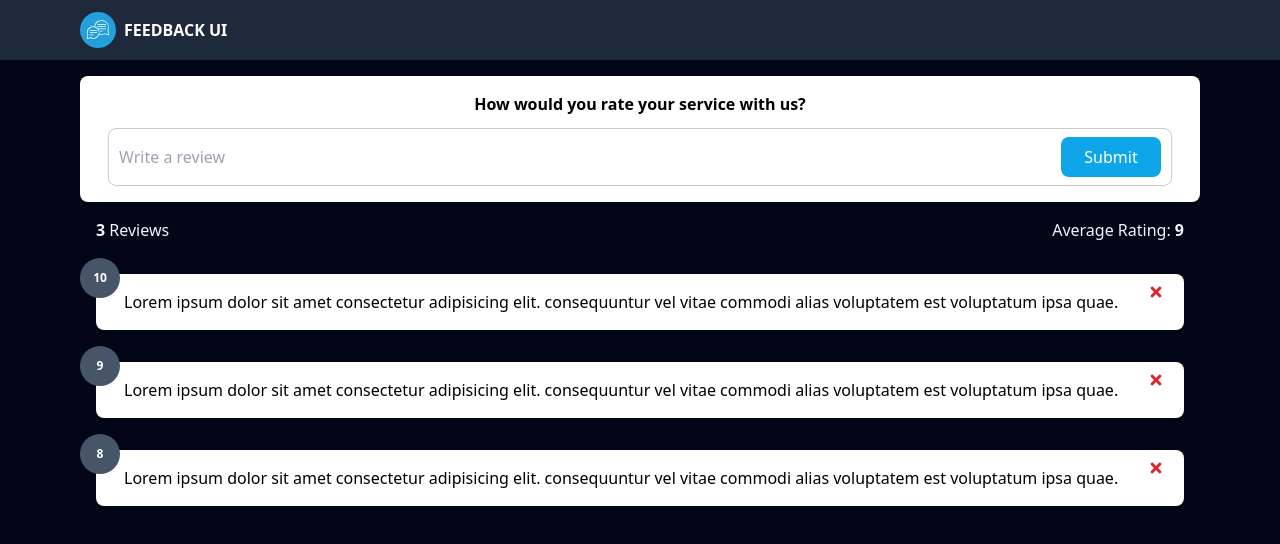
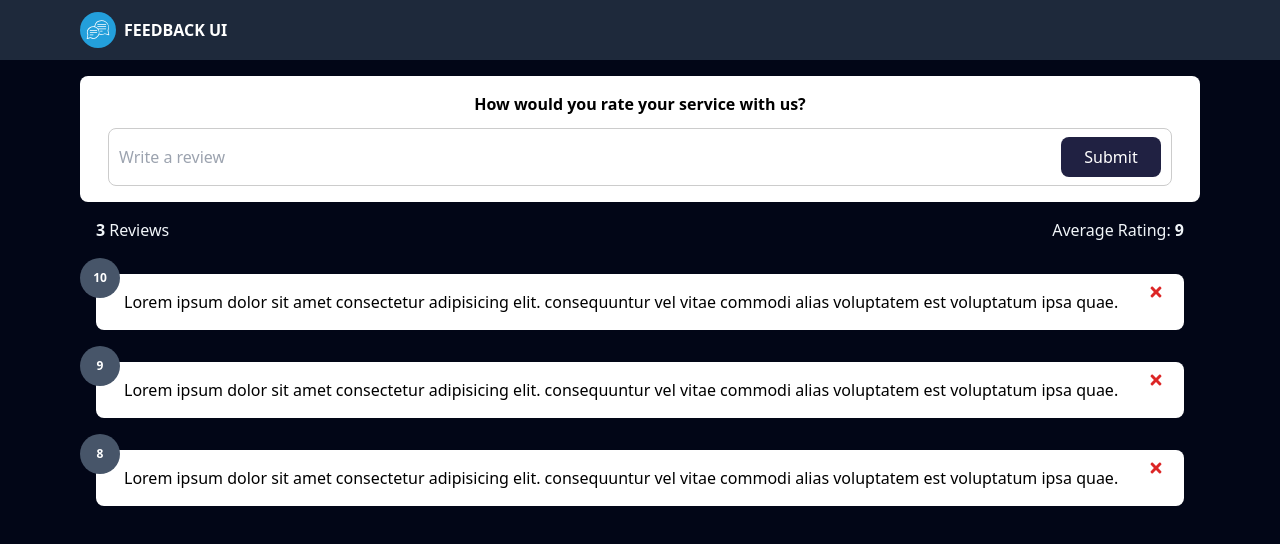
Before and after one commit to it27427/feedback-app, a React (Vite) app: page / in a window 1280 px wide. Shown: the top 544 px of the page. Built offline with nearby package versions, Linux system fonts and the light colour scheme.

Commit message:
Custom Button Component Added

```diff
--- a/src/assets/css/main.css
+++ b/src/assets/css/main.css
@@ -66,3 +66,13 @@
   background: none;
   border: none;
 }
+
+.edit {
+  right: 2.5rem;
+}
+
+.errormessage {
+  padding-top: .625rem;
+  text-align: center;
+  color: rebeccapurple;
+}
--- a/src/components/FeedbackForm.jsx
+++ b/src/components/FeedbackForm.jsx
@@ -1,5 +1,6 @@
 import { useState } from 'react';
 import Card from './ui/Card';
+import Button from './ui/Button';
 
 const FeedbackForm = () => {
   const [text, setText] = useState('');
@@ -23,9 +24,7 @@
             onChange={handleTextChange}
             value={text}
           />
-          <button className='btn btn-secondary' type='submit'>
-            Submit
-          </button>
+          <Button type='submit'>Submit</Button>
         </div>
       </form>
     </Card>
--- /dev/null
+++ b/src/components/ui/Button.jsx
@@ -0,0 +1,30 @@
+import PropTypes from 'prop-types';
+
+const Button = ({ children, version, type, isDisabled }) => {
+  return (
+    <>
+      <button
+        type={type}
+        disabled={isDisabled}
+        className={`btn btn-${version}`}
+      >
+        {children}
+      </button>
+    </>
+  );
+};
+
+Button.defaultProps = {
+  version: 'primary',
+  type: 'button',
+  isDisabled: false,
+};
+
+Button.propTypes = {
+  children: PropTypes.node.isRequired,
+  version: PropTypes.string,
+  type: PropTypes.string,
+  isDisabled: PropTypes.bool,
+};
+
+export default Button;
```
